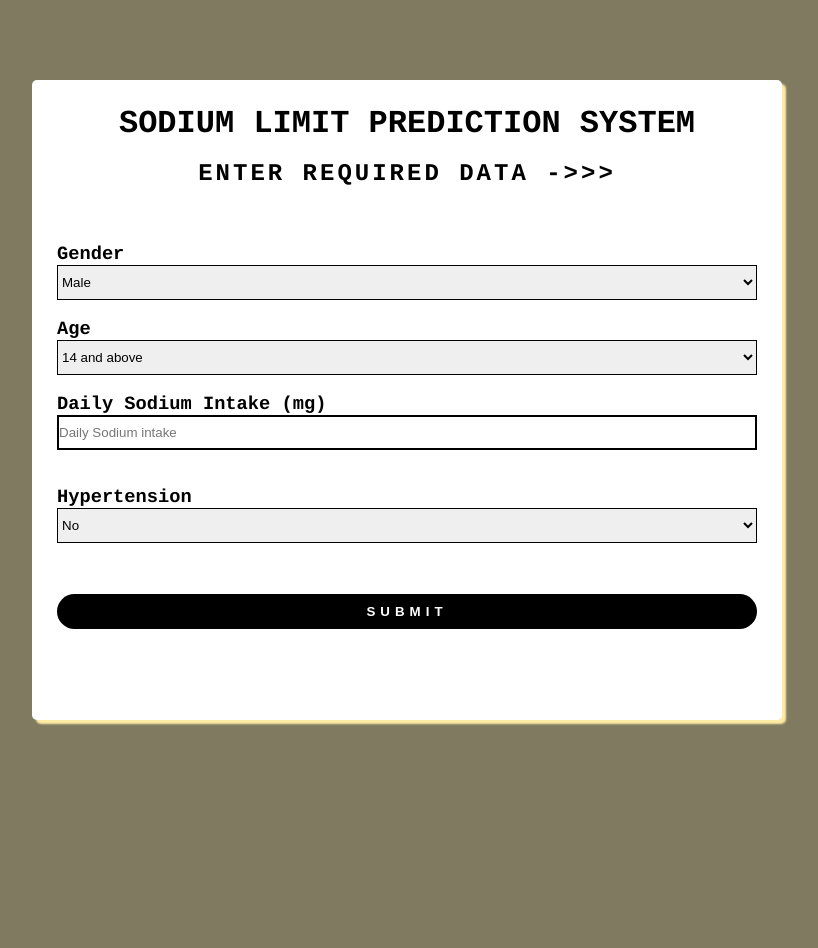
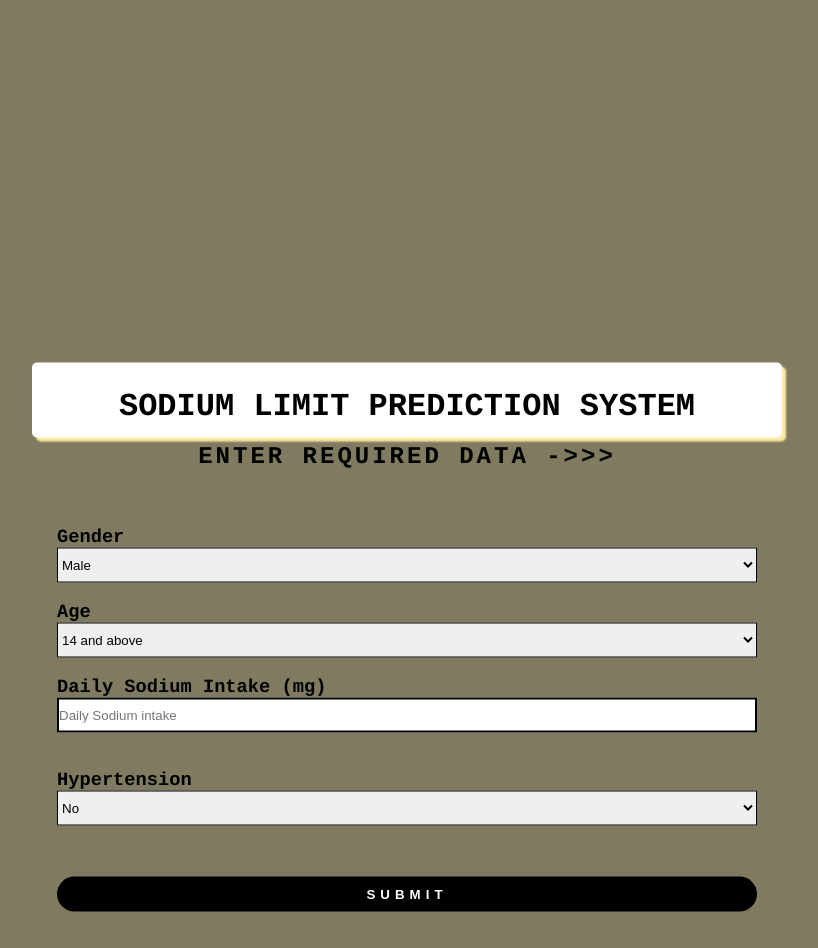
Before and after one commit to gmd1609/Sodium-Prediction-Heroku, a Flask app: page / in a window 1280 px wide. Shown: the whole page, without its empty margins (233-1051 px from the left). Before the commit the page ends 725 px from the top, so only its background shows below. Run offline with Flask 2, Linux system fonts and the light colour scheme; parts of the project's set-up code (start-up, migrations or seed data) failed here and were passed over.

Commit message:
Update index.html

```diff
--- a/templates/index.html
+++ b/templates/index.html
@@ -259,7 +259,7 @@
             transform: translate(-50%,-50%);
             max-width: 750px;
             width: 150%;
-            height: 80%;
+            height: 75px;
             background: #fff;
             padding: 25px;
             border-radius: 5px;
```
